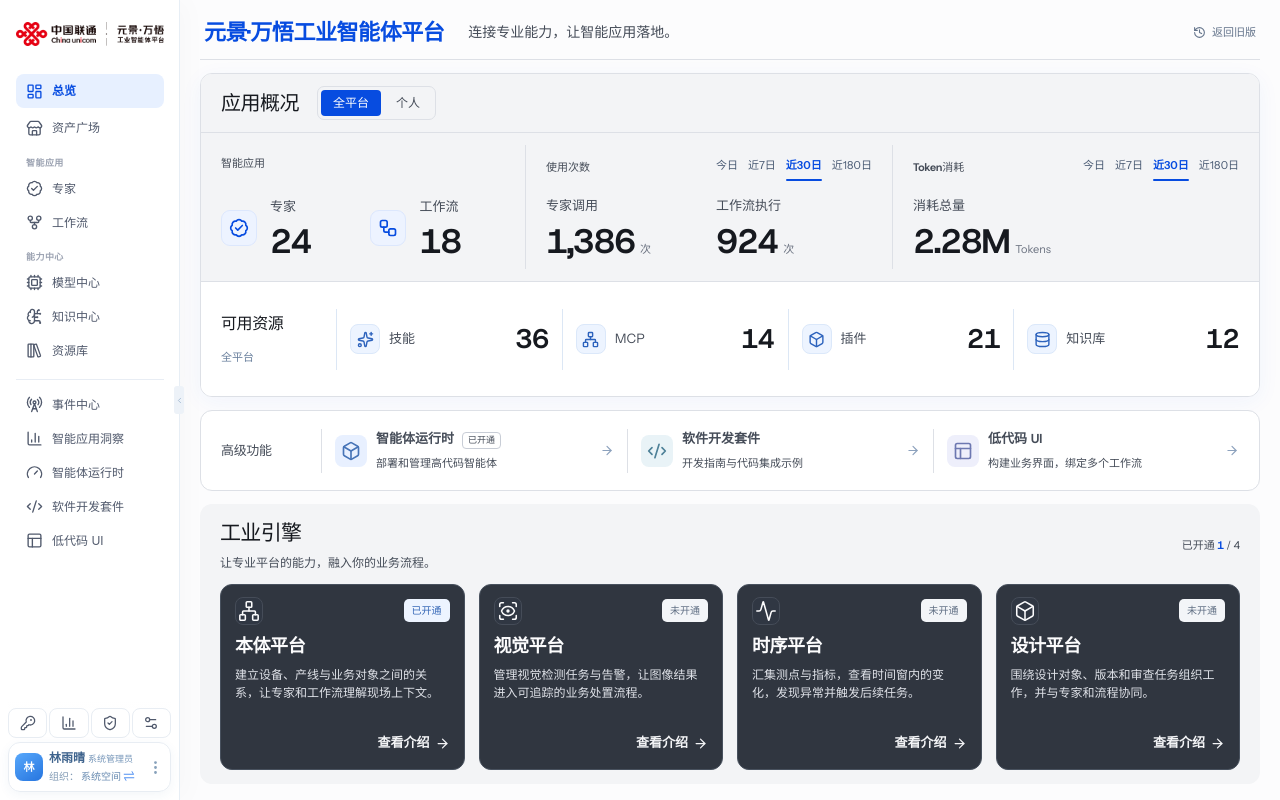
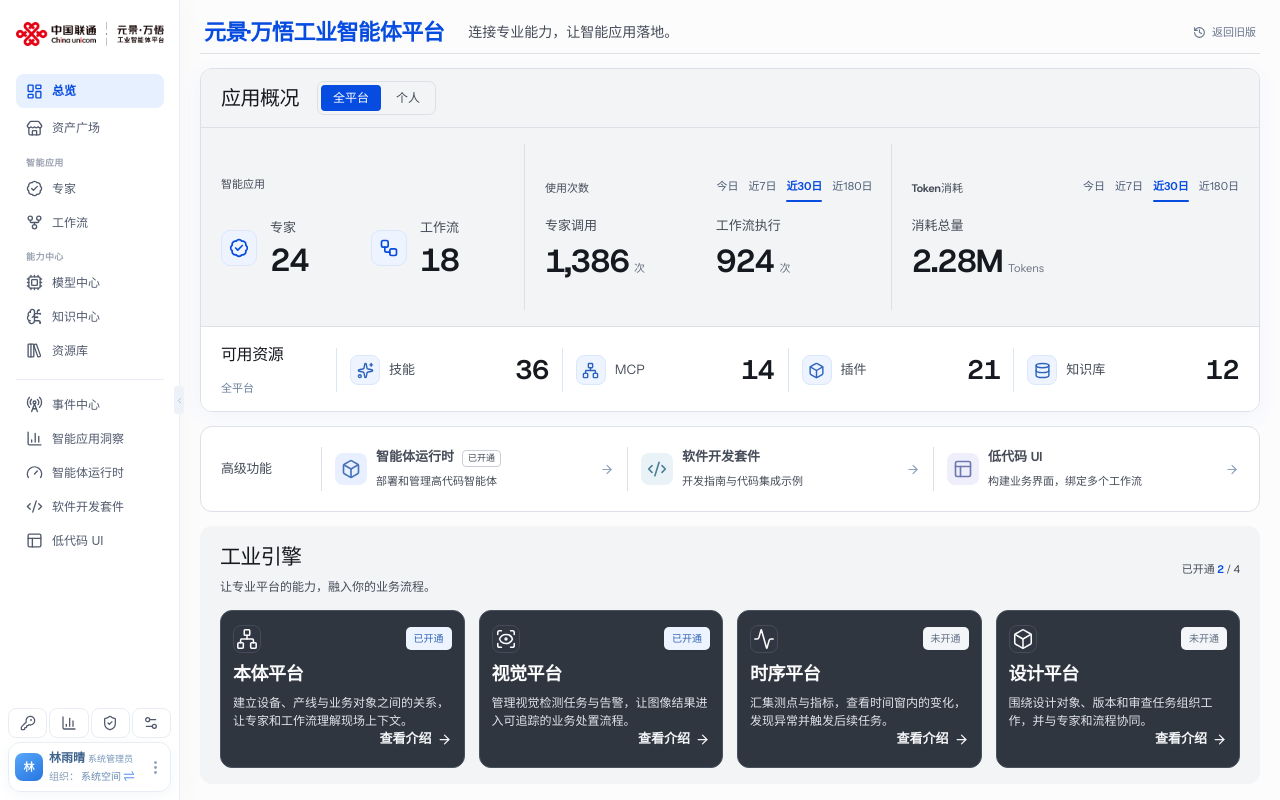
Before and after one commit to Doo1210/UI, a React (Vite) app: page / in a window 1280 px wide. Built offline with nearby package versions, Linux system fonts and the light colour scheme; a web font is replaced by a local one.

Commit message:
优化首页平台概览和指标展示

```diff
--- a/app/HomeDashboard.tsx
+++ b/app/HomeDashboard.tsx
@@ -159,24 +159,38 @@ export function HomeDashboard({
     const element = overviewRef.current;
     if (!element) return;
     let frame = 0;
+    let active = true;
     const fit = () => {
+      if (!active) return;
       element.style.removeProperty("--overview-height");
-      if (window.innerWidth < 1181 || window.innerHeight < 800) return;
-      const top = element.getBoundingClientRect().top;
-      const available = Math.max(1, window.innerHeight - top - 16);
+      element.dataset.overviewFit = "natural";
+      const viewportHeight = Math.min(window.innerHeight, window.visualViewport?.height ?? window.innerHeight);
+      const top = element.getBoundingClientRect().top + window.scrollY;
+      const available = Math.floor(viewportHeight - top - 16);
+      if (window.innerWidth < 1000 || available < 540) return;
       element.style.setProperty("--overview-height", `${available}px`);
+      const densities = available >= 760 ? ["standard", "compact", "dense"] : available >= 640 ? ["compact", "dense"] : ["dense"];
+      for (const density of densities) {
+        element.dataset.overviewFit = density;
+        const panels = element.querySelectorAll<HTMLElement>(".home-core-area, .home-work-panel, .home-advanced-services, .home-platforms, .home-platform-card");
+        const overflow = element.scrollHeight > available + 2 || Array.from(panels).some(panel => panel.scrollHeight > panel.clientHeight + 2);
+        if (!overflow) return;
+      }
+      element.dataset.overviewFit = "natural";
+      element.style.removeProperty("--overview-height");
     };
-    const schedule = () => { cancelAnimationFrame(frame); frame = requestAnimationFrame(fit); };
+    const schedule = () => { if (!active) return; cancelAnimationFrame(frame); frame = requestAnimationFrame(fit); };
     let lastWidth = 0;
     const observer = new ResizeObserver(entries => {
       const width = entries[0]?.contentRect.width ?? 0;
-      if (width !== lastWidth) { lastWidth = width; schedule(); }
+      if (Math.abs(width - lastWidth) > 1) { lastWidth = width; schedule(); }
     });
     if (element.parentElement) observer.observe(element.parentElement);
     window.addEventListener("resize", schedule);
+    window.visualViewport?.addEventListener("resize", schedule);
     document.fonts.ready.then(schedule);
     fit();
-    return () => { cancelAnimationFrame(frame); observer.disconnect(); window.removeEventListener("resize", schedule); };
+    return () => { active = false; cancelAnimationFrame(frame); observer.disconnect(); window.removeEventListener("resize", schedule); window.visualViewport?.removeEventListener("resize", schedule); };
   }, []);
   const [usageRange, setUsageRange] = useState<UsageRange>("month");
   const [tokenRange, setTokenRange] = useState<UsageRange>("month");
--- a/app/home-dashboard.css
+++ b/app/home-dashboard.css
@@ -311,29 +311,44 @@
 .home-page .platform-card-action { color:#f3f4f6; background:transparent; border:0; border-radius:3px; padding:0; min-height:28px; gap:5px; }
 .home-page .platform-card-action:hover { color:#ffffff; background:transparent; border:0; text-decoration:underline; text-underline-offset:4px; }
 
-/* Share viewport space between all sections; keep metric headings with their values. */
-.home-page .home-statistics-group { grid-template-rows: auto auto; align-content: center; gap: clamp(12px, 1.8svh, 22px); }
-@media (min-width: 1181px) and (min-height: 800px) {
-  .home-page { display: grid; height: var(--overview-height, calc(100svh - 36px)); grid-template-rows: auto minmax(300px, 4fr) minmax(80px, 1fr) minmax(280px, 3fr); align-content: stretch; gap: clamp(12px, 1.6svh, 20px); }
-  .home-page .overview-hero { min-height: 0; padding-bottom: 10px; }
-  .home-page .home-core-area { display: grid; grid-template-rows: minmax(180px, 1.8fr) minmax(76px, 1fr); flex: none; min-height: 0; }
-  .home-page .home-work-panel { flex: none; min-height: 0; }
-  .home-page .home-statistics-body { flex: 1; min-height: 0; align-items: stretch; padding-top: clamp(12px, 1.5svh, 20px); padding-bottom: clamp(12px, 1.5svh, 20px); }
-  .home-page .home-resources { min-height: 0; height: auto; align-self: stretch; padding-top: clamp(12px, 1.7svh, 24px); padding-bottom: clamp(12px, 1.7svh, 24px); }
-  .home-page .home-resource-grid { min-height: 0; height: 100%; align-items: center; }
-  .home-page .home-resource-grid > button { min-height: 38px; height: 70%; }
-  .home-page .home-advanced-services { flex: none; min-height: 0; height: auto; align-self: stretch; padding-top: clamp(10px, 1.5svh, 20px); padding-bottom: clamp(10px, 1.5svh, 20px); }
-  .home-page .home-advanced-grid { min-height: 0; align-self: stretch; align-items: center; }
-  .home-page .home-advanced-grid > button { min-height: 40px; height: 80%; }
-  .home-page .home-platforms { display: grid; grid-template-rows: auto minmax(0, 1fr); flex: none; min-height: 0; height: auto; margin-top: 0; padding-top: clamp(14px, 1.6svh, 24px); padding-bottom: clamp(14px, 1.6svh, 24px); }
-  .home-page .home-platform-grid { min-height: 0; align-self: stretch; }
-  .home-page .home-platform-card { min-height: 0; height: 100%; }
-  .home-page .platform-card-main { min-height: 0; }
+/* Measure content before choosing a readable one-screen density. */
+.home-page .home-statistics-group { grid-template-rows: auto auto; align-content: center; gap: clamp(10px, 1.5svh, 18px); }
+.home-page[data-overview-fit="natural"] { display: grid; height: auto; grid-template-rows: auto auto auto auto; }
+.home-page[data-overview-fit="natural"] .home-core-area { flex: none; }
+.home-page[data-overview-fit="natural"] .home-work-panel { flex: none; }
+.home-page[data-overview-fit="natural"] .home-statistics-body { flex: none; }
+.home-page[data-overview-fit="natural"] .home-platform-card { height: auto; min-height: 164px; }
+@media (min-width: 1000px) {
+  .home-page[data-overview-fit]:not([data-overview-fit="natural"]) {
+    --fit-gap: 14px; --fit-pad: 16px; --fit-head-pad: 12px; --fit-stat-gap: 14px; --fit-number: clamp(32px, 3.7svh, 44px); --fit-card-pad: 14px;
+    display: grid; height: var(--overview-height); min-height: 0; padding: 0;
+    grid-template-rows: auto minmax(232px, 4fr) minmax(58px, 1fr) minmax(232px, 3fr); align-content: stretch; gap: var(--fit-gap);
+  }
+  .home-page[data-overview-fit="compact"]:not([data-overview-fit="natural"]) { --fit-gap: 10px; --fit-pad: 10px; --fit-head-pad: 8px; --fit-stat-gap: 10px; --fit-number: 32px; --fit-card-pad: 10px; }
+  .home-page[data-overview-fit="dense"]:not([data-overview-fit="natural"]) { --fit-gap: 8px; --fit-pad: 8px; --fit-head-pad: 6px; --fit-stat-gap: 8px; --fit-number: 28px; --fit-card-pad: 8px; }
+  .home-page[data-overview-fit]:not([data-overview-fit="natural"]) .overview-hero { min-height: 0; padding: 0 4px 4px; }
+  .home-page[data-overview-fit]:not([data-overview-fit="natural"]) .home-core-area { display: grid; grid-template-rows: minmax(0, 3fr) minmax(48px, 1fr); flex: none; min-height: 0; }
+  .home-page[data-overview-fit]:not([data-overview-fit="natural"]) .home-work-panel { flex: none; min-height: 0; }
+  .home-page[data-overview-fit]:not([data-overview-fit="natural"]) .home-panel-head { padding: var(--fit-head-pad) 20px; }
+  .home-page[data-overview-fit]:not([data-overview-fit="natural"]) .home-statistics-body { flex: 1; min-height: 0; align-items: stretch; padding: var(--fit-pad) 20px; gap: 18px; }
+  .home-page[data-overview-fit]:not([data-overview-fit="natural"]) .home-statistics-group { grid-template-rows: auto auto; align-content: center; gap: var(--fit-stat-gap); }
+  .home-page[data-overview-fit]:not([data-overview-fit="natural"]) :is(.home-inventory-metrics strong, .home-usage-metrics strong, .home-token-metric strong) { font-size: var(--fit-number); }
+  .home-page[data-overview-fit]:not([data-overview-fit="natural"]) .home-resources { min-height: 0; height: auto; padding: var(--fit-pad) 20px; }
+  .home-page[data-overview-fit]:not([data-overview-fit="natural"]) .home-resource-grid { min-height: 0; height: 100%; align-items: center; }
+  .home-page[data-overview-fit]:not([data-overview-fit="natural"]) .home-resource-grid > button { min-height: 32px; height: 80%; }
+  .home-page[data-overview-fit]:not([data-overview-fit="natural"]) .home-advanced-services { min-height: 0; height: auto; flex: none; align-self: stretch; padding: var(--fit-pad) 20px; }
+  .home-page[data-overview-fit]:not([data-overview-fit="natural"]) .home-advanced-grid { min-height: 0; align-self: stretch; align-items: center; }
+  .home-page[data-overview-fit]:not([data-overview-fit="natural"]) .home-advanced-grid > button { min-height: 36px; height: 85%; }
+  .home-page[data-overview-fit]:not([data-overview-fit="natural"]) .home-platforms { display: grid; grid-template-rows: auto minmax(0, 1fr); flex: none; min-height: 0; height: auto; margin: 0; padding: var(--fit-pad) 20px; }
+  .home-page[data-overview-fit]:not([data-overview-fit="natural"]) .home-section-head { margin-bottom: var(--fit-gap); }
+  .home-page[data-overview-fit]:not([data-overview-fit="natural"]) .home-platform-grid { min-height: 0; height: auto; align-self: stretch; }
+  .home-page[data-overview-fit]:not([data-overview-fit="natural"]) .home-platform-card { min-height: 0; height: 100%; padding: var(--fit-card-pad) 12px; }
+  .home-page[data-overview-fit]:not([data-overview-fit="natural"]) .platform-card-main { min-height: 0; }
+  .home-page[data-overview-fit="compact"] .platform-card-copy, .home-page[data-overview-fit="dense"] .platform-card-copy { margin-top: 6px; }
+  .home-page[data-overview-fit="compact"] .platform-card-title, .home-page[data-overview-fit="dense"] .platform-card-title { margin: 2px 0 5px; font-size: 17px; }
+  .home-page[data-overview-fit="compact"] .platform-card-description, .home-page[data-overview-fit="dense"] .platform-card-description { font-size: 12px; line-height: 1.5; }
+  .home-page[data-overview-fit="dense"] .home-platform-grid { gap: 10px; }
+  .home-page[data-overview-fit="dense"] .overview-eyebrow { font-size: 19px; }
+  .home-page[data-overview-fit="dense"] .platform-card-action { min-height: 24px; margin-top: 5px; }
+  .home-page[data-overview-fit="dense"] .platform-card-icon { width: 26px; height: 26px; }
 }
-@media (min-width: 1000px) and (max-width: 1180px), (min-width: 1000px) and (max-height: 799px) {
-  .home-page { display: grid; height: auto; grid-template-rows: none; gap: 14px; }
-  .home-page .home-core-area { flex: none; }
-  .home-page .home-work-panel { flex: none; }
-  .home-page .home-statistics-body { flex: none; }
-  .home-page .home-platform-card { min-height: 164px; height: auto; }
-}
--- a/app/page.tsx
+++ b/app/page.tsx
@@ -246,7 +246,7 @@ export default function Home() {
   const [assetType, setAssetType] = useState<AssetType>("专家");
   const [activeSecondary, setActiveSecondary] = useState<PlatformId | null>(null);
   const [organization, setOrganization] = useState(organizations[0]);
-  const [platformStatusesByOrg, setPlatformStatusesByOrg] = useState<Record<string, Record<PlatformId, PlatformStatus>>>({ [organizations[0]]: { ...unavailablePlatforms, ontology: "active" } });
+  const [platformStatusesByOrg, setPlatformStatusesByOrg] = useState<Record<string, Record<PlatformId, PlatformStatus>>>({ [organizations[0]]: { ...unavailablePlatforms, ontology: "active", vision: "active" } });
   const [platformApplications, setPlatformApplications] = useState<Record<string, PlatformApplication>>({});
   const platformStatuses = platformStatusesByOrg[organization] ?? unavailablePlatforms;
   const [highCodeStatusesByOrg, setHighCodeStatusesByOrg] = useState<Record<string, PlatformStatus>>({ [organizations[0]]: "active" });
```
Also changed, not shown: 1 other file (tests, documents, lock files or other folders).
